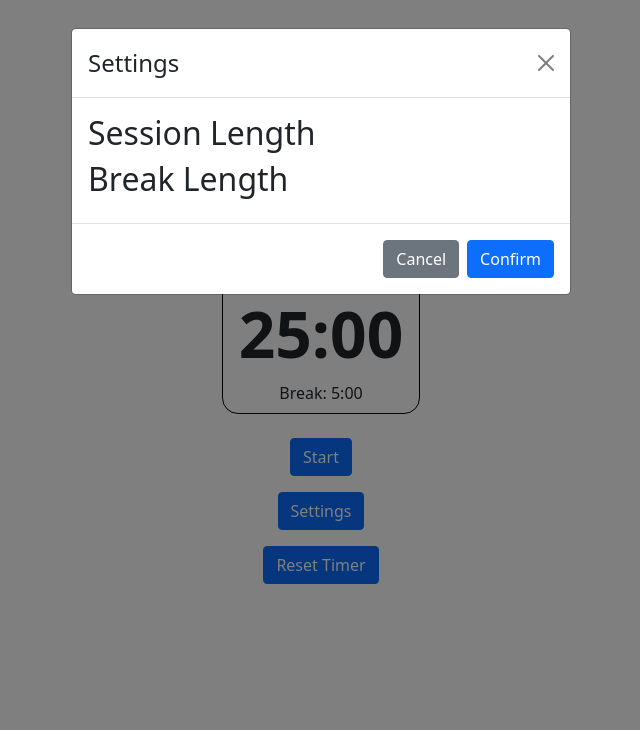
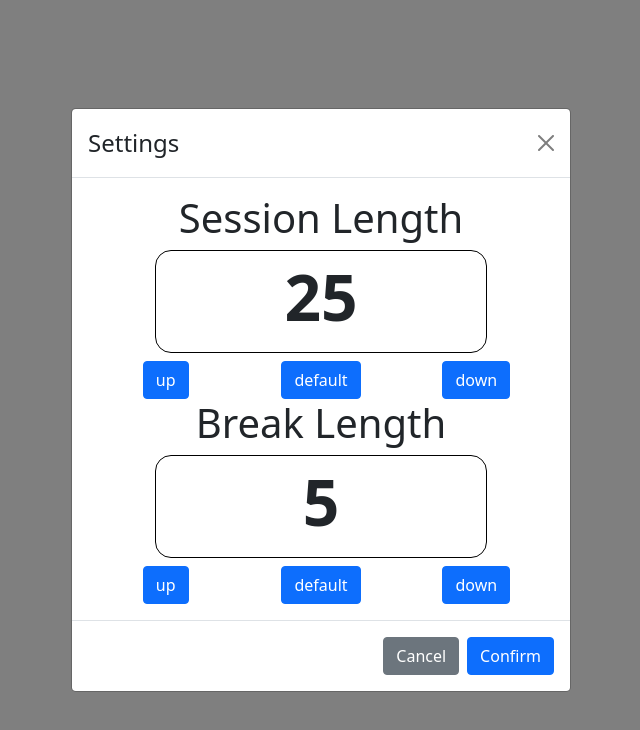
Before and after one commit to John-Yip-HK/25-plus-5-clock, a React (Create React App) app: page / in a window 1280 px wide. Both pictures are taken after a click on the button "Settings". Shown: the top 730 px of the page, without its empty margins (319-959 px from the left). Built offline with nearby package versions, Linux system fonts and the light colour scheme.

Commit message:
Basic settings layout

```diff
--- a/src/App.scss
+++ b/src/App.scss
@@ -9,7 +9,8 @@
   margin-bottom: 1rem;
 }
 
-#timer {
+#timer,
+.time-window {
   padding: 0.5rem 1rem;
 
   border: 1px solid black;
@@ -17,9 +18,23 @@
 
   text-align: center;
 
-  #time-left {
+  #time-left,
+  .time-window-value {
     font-size: 4rem;
     font-weight: bold;
+  }
+}
+
+.time-window {
+  width: 75%;
+  margin: 0.5rem auto;
+}
+
+div[class*="-wrapper"] {
+  text-align: center;
+
+  h1 {
+    margin: 0;
   }
 }
 
--- a/src/components/HeaderComponent.js
+++ b/src/components/HeaderComponent.js
@@ -1,19 +1,75 @@
-import Col from "react-bootstrap/Col";
 import Modal from "react-bootstrap/Modal";
 import Button from "react-bootstrap/Button";
+import Container from "react-bootstrap/Container";
+import Col from "react-bootstrap/Col";
+import Row from "react-bootstrap/Row";
+
+function TimeWindow({ details }) {
+  return (
+    <Container className={`${details["id-prefix"]}-wrapper`}>
+      <Row>
+        <Col>
+          <h1 id={`${details["id-prefix"]}-label`}>{details.title}</h1>
+        </Col>
+      </Row>
+      <Row>
+        <Col>
+          <div className="time-window">
+            <h2
+              className="time-window-value"
+              id={`${details["id-prefix"]}-length`}
+            >
+              {details.time}
+            </h2>
+          </div>
+        </Col>
+      </Row>
+      <Row>
+        <Col>
+          <Button id={`${details["id-prefix"]}-increment`}>up</Button>
+        </Col>
+        <Col>
+          <Button>default</Button>
+        </Col>
+        <Col>
+          <Button id={`${details["id-prefix"]}-decrement`}>down</Button>
+        </Col>
+      </Row>
+    </Container>
+  );
+}
 
 export default function Header(props) {
   return (
     <>
       <Col>
         <h2 id="heading">25 + 5 Clock</h2>
-        <Modal show={props.show} onHide={props.handleClose}>
+        <Modal
+          show={props.show}
+          onHide={props.handleClose}
+          aria-labelledby="contained-modal-title-vcenter"
+          centered
+        >
           <Modal.Header closeButton>
             <Modal.Title>Settings</Modal.Title>
           </Modal.Header>
           <Modal.Body>
-            <h2>Session Length</h2>
-            <h2>Break Length</h2>
+            {/* <h2>Session Length</h2>
+            <h2>Break Length</h2> */}
+            <TimeWindow
+              details={{
+                title: "Session Length",
+                "id-prefix": "session",
+                time: 25,
+              }}
+            />
+            <TimeWindow
+              details={{
+                title: "Break Length",
+                "id-prefix": "break",
+                time: 5,
+              }}
+            />
           </Modal.Body>
           <Modal.Footer>
             <Button variant="secondary" onClick={props.handleClose}>
```
